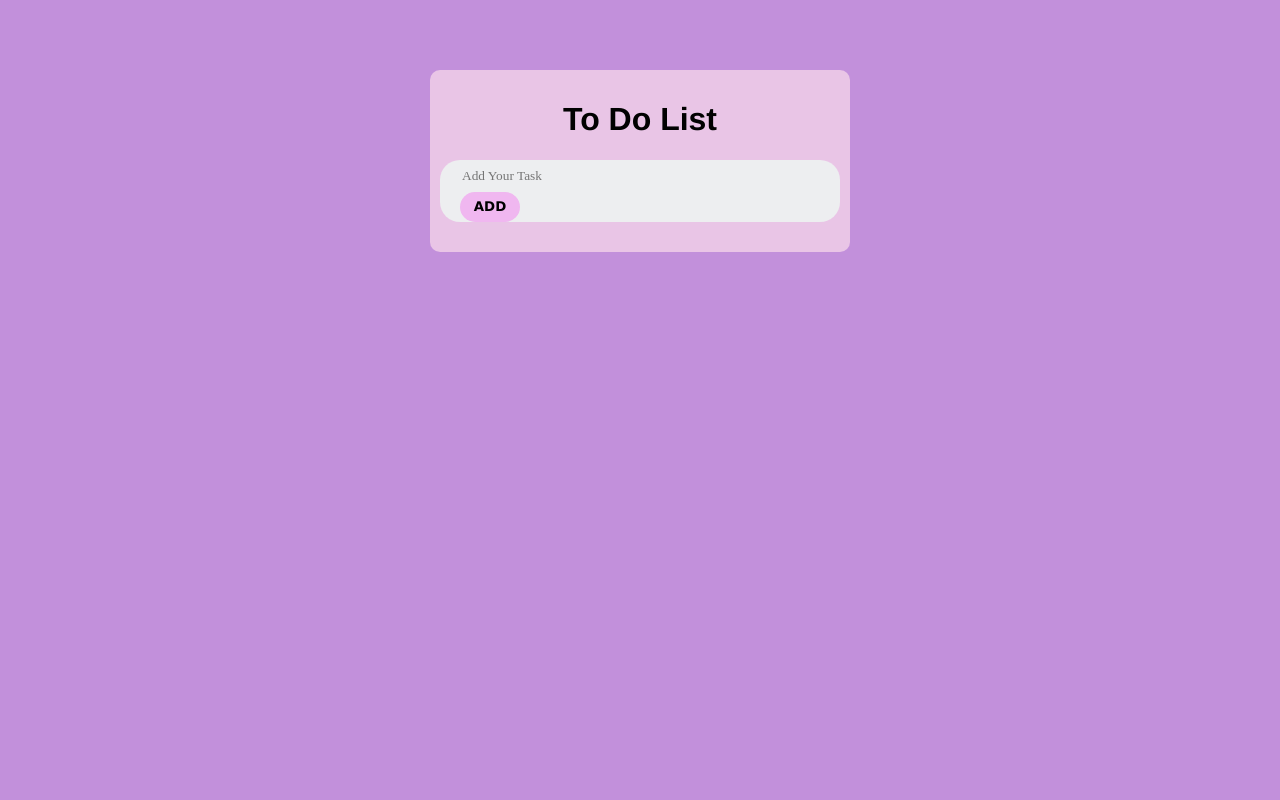
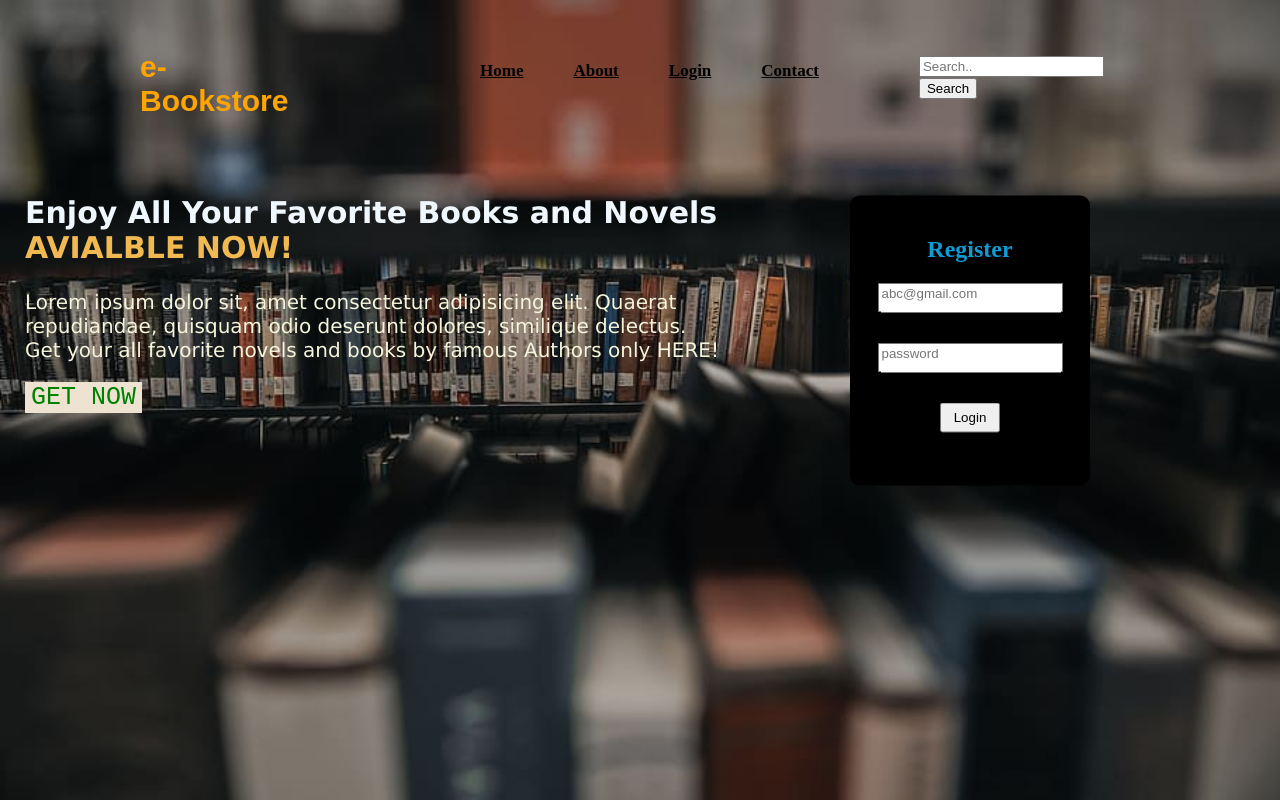
Before and after one commit to uniquekhushi/OCTNANET_JULY, a plain HTML site: page index.html in a window 1280 px wide. Drawn offline with Linux system fonts and the light colour scheme.

Commit message:
Add files via upload

```diff
--- a/index.html
+++ b/index.html
@@ -3,23 +3,49 @@
 <head>
     <meta charset="UTF-8">
     <meta name="viewport" content="width=device-width, initial-scale=1.0">
-    <title>My To- Do List</title>
-    <link rel="stylesheet" href="style.css">
+    <title>Landing Page</title>
+    <link rel="stylesheet" href="stylesheet.css">
+
+
 </head>
 <body>
-    <div class="container">
-        <div class="heading">
-            <h1>To Do List</h1>
+    <div class="navbar">
+        <p style ="background-image: url('bg.jpg');">
+        <div class="logo">
+            <h2 class="lg">e-Bookstore</h2>
         </div>
-        <div class="row">
-            <input type="text"  id="text_box" placeholder="Add Your Task">
-            <button onclick="addTask()" class="buton">ADD</button>
+        <div class="items">
+            <ul>
+                <li><a href="#">Home</a></li>
+                <li> <a href="#">About</a></li>
+                <li><a href="#">Login</a></li>
+                <li><a href="#">Contact</a></li>
+            </ul>
         </div>
-        <ul id="list-container">
+        <div class="srh">
+            <input type="text" placeholder="Search..">
+            <div>
+                <button class="but">Search</button>
+            </div>
 
-        </ul>
+         </div>
+
 
     </div>
-<script src="script.js"></script>
+
+   <div class="heading">
+            <h2>Enjoy  All Your Favorite Books and Novels <br><span> AVIALBLE NOW!</span> </h2>
+            <p>Lorem ipsum dolor sit, amet consectetur adipisicing elit. Quaerat<br> repudiandae, quisquam odio deserunt dolores, similique delectus.<br>Get your all favorite novels and books by  famous Authors only HERE!</p>
+   </div>
+    <div>
+        <button class="bu">GET NOW</button>
+    </div>
+    <div class="form">
+        <h2>Register</h2>
+        <input type="email" name="email" id="email" placeholder="abc@gmail.com"><br>
+        <input type="password" placeholder="password"><br>
+        <button>Login</button>
+
+    </div>
 </body>
 </html>
```
